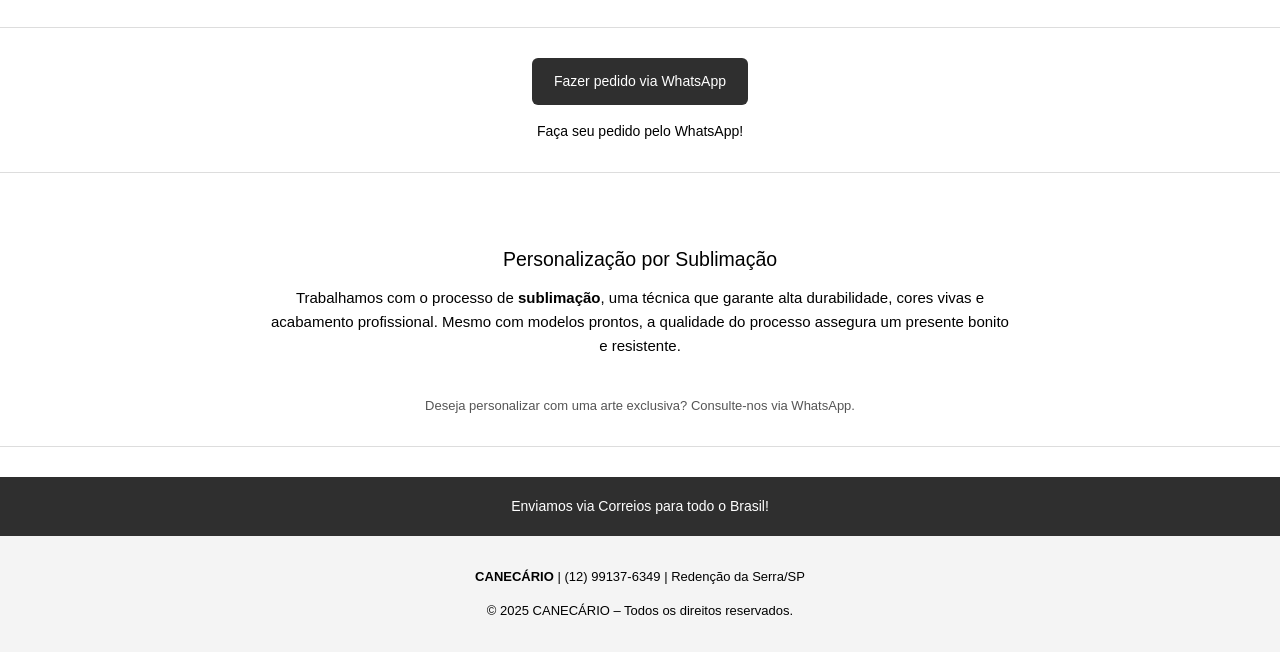
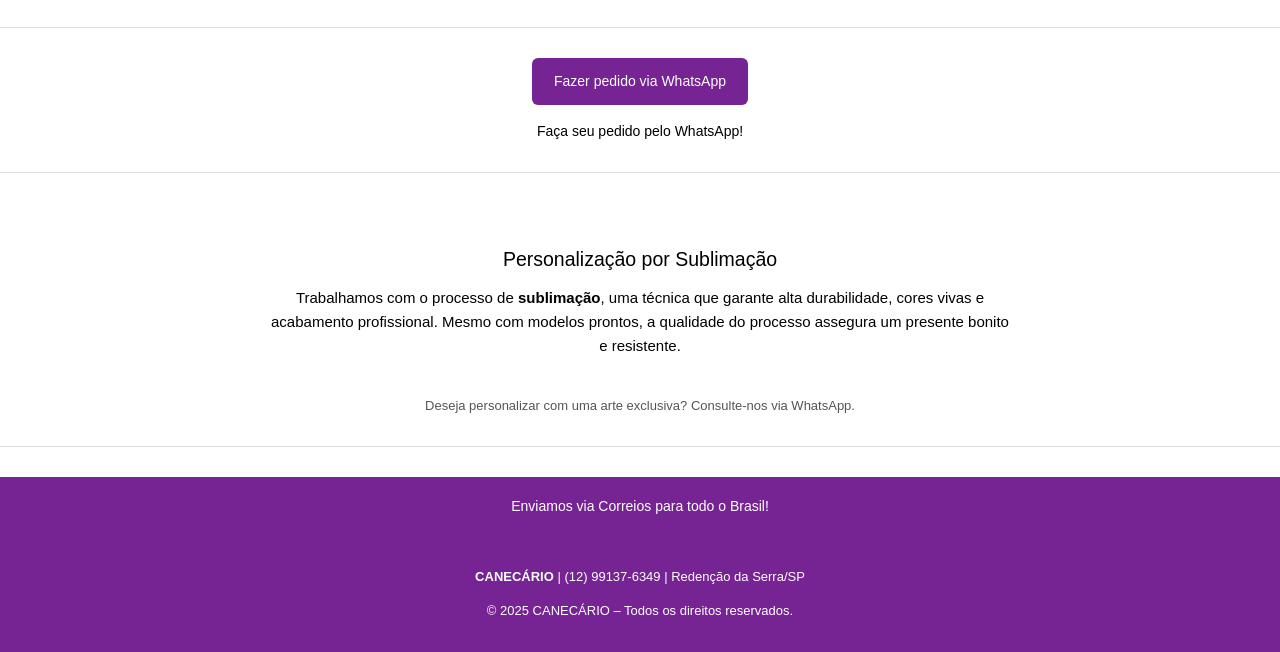
Before and after one commit to MugShopp/canecario, a plain HTML site: page index.html in a window 1280 px wide. Shown: the part 769-1421 px from the top of the page. Drawn offline with Linux system fonts and the light colour scheme.

Commit message:
Update index.html

```diff
--- a/index.html
+++ b/index.html
@@ -15,7 +15,7 @@
     }
 
     .top-banner {
-      background-color: #2f2f2f;
+      background-color: #762393; /* Roxo */
       color: white;
       padding: 8px 0;
       text-align: center;
@@ -90,7 +90,7 @@
     .whatsapp-button {
       display: block;
       width: max-content;
-      background-color: #2f2f2f;
+      background-color: #762393; /* Roxo */
       color: white;
       padding: 12px 22px;
       margin: 15px auto;
@@ -103,11 +103,11 @@
     }
 
     .whatsapp-button:hover {
-      background-color: #000000;
+      background-color: #5a1a70; /* Roxo mais escuro */
     }
 
     .static-banner {
-      background-color: #2f2f2f;
+      background-color: #762393; /* Roxo */
       color: white;
       text-align: center;
       padding: 18px;
@@ -123,8 +123,8 @@
     }
 
     footer {
-      background-color: #f4f4f4;
-      color: #000;
+      background-color: #762393; /* Roxo */
+      color: white;
       text-align: center;
       padding: 18px;
       font-size: 13px;
@@ -156,7 +156,7 @@
 
   <!-- Logotipo -->
   <header>
-    <img src="https://i.postimg.cc/dtPV7GD9/Logotipo-Jonas-20250717-101839-0000.png" alt="Logotipo CANECÁRIO" />
+    <img src="https://i.postimg.cc/BZ5dk2yn/Logo-Colorido-Canec-rio-com-Caneca-Te-rmica.png" alt="Logotipo CANECÁRIO" />
   </header>
 
   <!-- Hero Section -->
```
